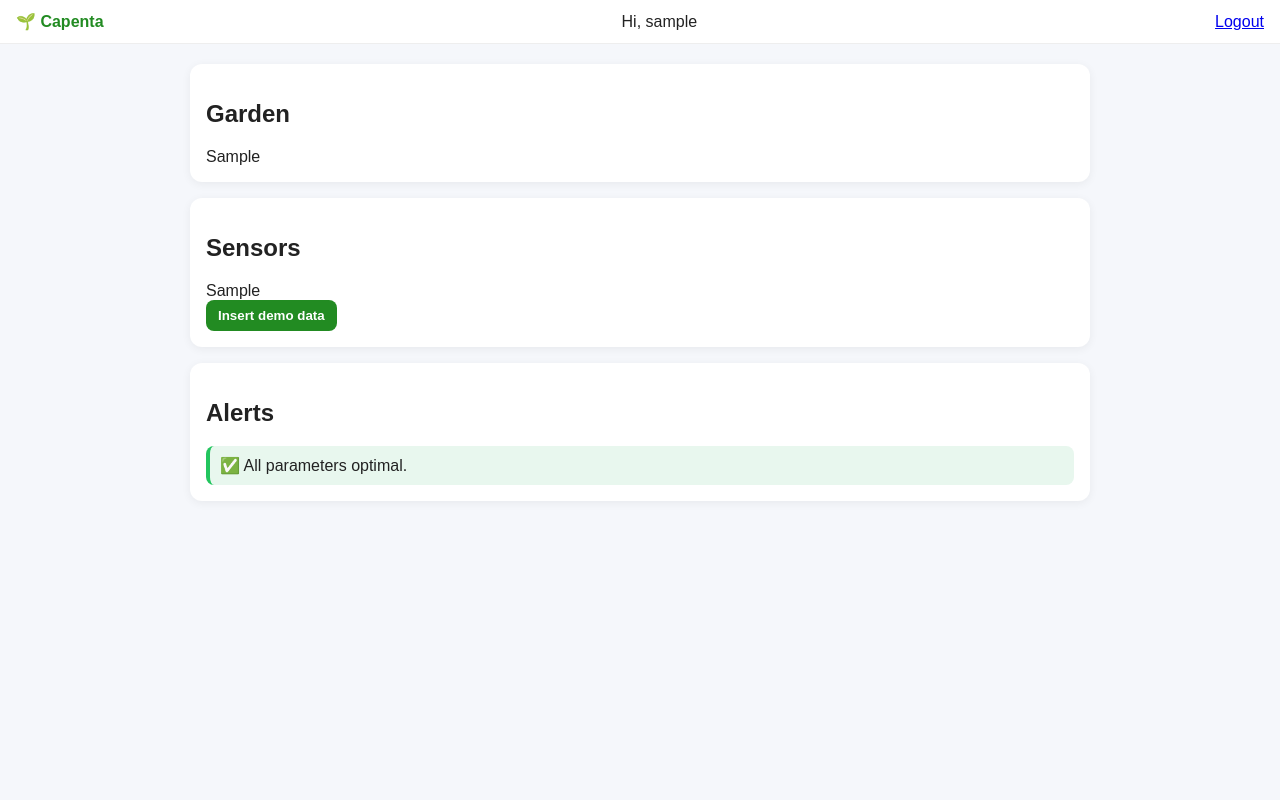
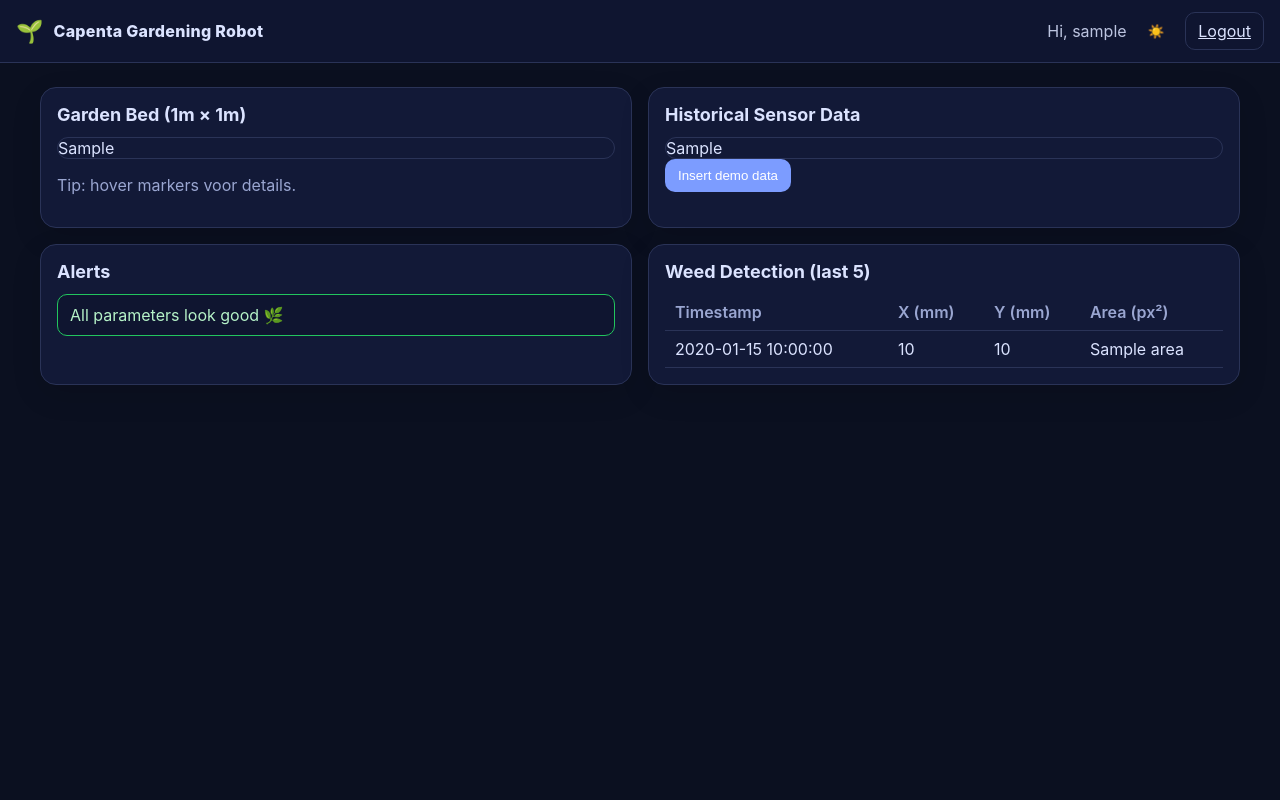
Before and after one commit to A-D-DBS-application/web-application-2025-group-43, a Flask app: template NUMBA_ONE/capenta-flask/templates/dashboard.html in a window 1280 px wide. Run offline with Flask 3, Linux system fonts and the light colour scheme; the visitor is signed in with stand-in values (Sample User, id 1); the template is opened without the code that fills it: most values are stand-ins (such as "Sample title", 1, 10 or a date in 2020); some libraries are stand-ins or nearby versions.

Commit message:
update flask1

```diff
--- a/NUMBA_ONE/capenta-flask/app.py
+++ b/NUMBA_ONE/capenta-flask/app.py
@@ -1,6 +1,7 @@
 from flask import Flask, render_template, request, redirect, url_for, session, jsonify, flash
 from datetime import timedelta
-import os, sys
+import os
+import sys
 import pandas as pd
 import plotly.graph_objects as go
 
@@ -8,71 +9,236 @@ app = Flask(__name__)
 app.secret_key = os.environ.get("FLASK_SECRET_KEY", "dev-secret-change-me")
 app.permanent_session_lifetime = timedelta(hours=6)
 
+# -----------------------
+# Session helpers
+# -----------------------
+
 def ensure_session_state():
-    if "logged_in" not in session: session["logged_in"] = False
+    if "logged_in" not in session:
+        session["logged_in"] = False
+    session.setdefault("username", "Guest")
+    session.setdefault("theme", "dark")  # "dark" of "light"
     session.setdefault("plant_data", [])
     session.setdefault("weed_data", [])
     session.setdefault("sensor_data", [])
 
-def build_garden_figure(plant_data, weed_data):
+@app.context_processor
+def inject_theme():
+    return {"theme": session.get("theme", "dark")}
+
+# -----------------------
+# Plot builders (dark-aware)
+# -----------------------
+
+def _plot_colors(is_dark: bool):
+    if is_dark:
+        return {"paper":"#0b1020","plot":"#0f1530","grid":"#2a3357","axis":"#b8c1ff"}
+    return {"paper":"#ffffff","plot":"#ffffff","grid":"#e5e7eb","axis":"#111827"}
+
+def build_garden_figure(plant_data, weed_data, is_dark: bool):
+    C = _plot_colors(is_dark)
     fig = go.Figure()
-    fig.update_layout(title="Garden Bed (1000mm x 1000mm)", width=300, height=300)
+
+    # Mooie assen + grid
+    fig.update_xaxes(range=[0,1000], dtick=100, gridcolor=C["grid"], zeroline=True, zerolinewidth=1, showline=True, linecolor=C["grid"])
+    fig.update_yaxes(range=[0,1000], dtick=100, gridcolor=C["grid"], scaleanchor="x", scaleratio=1, showline=True, linecolor=C["grid"])
+
+    # Planten (verschillende marker-symbolen op exact XY)
+    if plant_data:
+        df = pd.DataFrame(plant_data)
+        if set(["x","y"]).issubset(df.columns):
+            # zachte highlightring
+            fig.add_trace(go.Scatter(
+                x=df["x"], y=df["y"], mode="markers",
+                marker=dict(size=18, color="rgba(34,197,94,0.15)", line=dict(width=0)),
+                hoverinfo="skip", showlegend=False
+            ))
+            # echte markers
+            symbols = ["circle","square","diamond","triangle-up","hexagram"]
+            colors  = ["#86efac","#a7f3d0","#bef264","#93c5fd","#fca5a5"]
+            texts = []
+            for _,r in df.iterrows():
+                t = r.get("type","Plant")
+                texts.append(f"{t}<br>x:{float(r.get('x',0)):.0f}mm, y:{float(r.get('y',0)):.0f}mm")
+            fig.add_trace(go.Scatter(
+                x=df["x"], y=df["y"], mode="markers+text",
+                marker=dict(
+                    size=10,
+                    color=[colors[i % len(colors)] for i in range(len(df))],
+                    symbol=[symbols[i % len(symbols)] for i in range(len(df))],
+                    line=dict(color="rgba(0,0,0,0.35)" if not is_dark else "rgba(255,255,255,0.25)", width=1)
+                ),
+                textposition="top center",
+                hovertemplate="%{text}",
+                text=[p.get("type","Plant") for p in plant_data],
+                showlegend=False
+            ))
+
+    # Weeds (duidelijke rode X)
+    if weed_data:
+        wdf = pd.DataFrame(weed_data)
+        if set(["x","y"]).issubset(wdf.columns):
+            fig.add_trace(go.Scatter(
+                x=wdf["x"], y=wdf["y"], mode="markers",
+                name="Weeds",
+                marker=dict(size=10, color="#ef4444", symbol="x", line=dict(color="#ef4444", width=2)),
+                hovertemplate="Weed<br>x:%{x:.0f}mm y:%{y:.0f}mm<extra></extra>"
+            ))
+
+    fig.update_layout(
+        title="Garden Bed (1000mm × 1000mm)",
+        paper_bgcolor=C["paper"],
+        plot_bgcolor=C["plot"],
+        font=dict(color=C["axis"]),
+        margin=dict(l=20,r=20,t=50,b=20),
+        width=520, height=520,
+        legend=dict(bgcolor="rgba(0,0,0,0)"),
+    )
     return fig.to_html(full_html=False, include_plotlyjs='cdn')
 
-def build_sensor_figure(sensor_data):
-    if not sensor_data: return None
+
+def build_sensor_figure(sensor_data, is_dark: bool):
+    if not sensor_data:
+        return None
+    C = _plot_colors(is_dark)
     df = pd.DataFrame(sensor_data)
     fig = go.Figure()
-    fig.add_trace(go.Scatter(x=df['Timestamp'], y=df['Air Temp (°C)'], mode='lines', name='Air Temp (°C)'))
+
+    def add(name, color):
+        cols = set(df.columns)
+        if {"Timestamp",name}.issubset(cols):
+            fig.add_trace(go.Scatter(x=df["Timestamp"], y=df[name], mode="lines", name=name, line=dict(width=2)))
+
+    add("Air Temp (°C)",   "#f87171")
+    add("Soil Temp (°C)",  "#fb923c")
+    add("Soil Moisture (%)","#60a5fa")
+    add("Humidity (%)",    "#a78bfa")
+    add("Light (Lux)",     "#facc15")
+    add("Soil pH",         "#34d399")
+
+    fig.update_layout(
+        title="Sensor Data Over Time",
+        xaxis_title="Time",
+        yaxis_title="Value",
+        hovermode="x unified",
+        paper_bgcolor=C["paper"],
+        plot_bgcolor=C["plot"],
+        font=dict(color=C["axis"]),
+        legend=dict(orientation="h", yanchor="bottom", y=1.02, xanchor="right", x=1),
+        margin=dict(l=30,r=20,t=60,b=40),
+        height=360
+    )
+    fig.update_xaxes(gridcolor=C["grid"], linecolor=C["grid"])
+    fig.update_yaxes(gridcolor=C["grid"], linecolor=C["grid"])
     return fig.to_html(full_html=False, include_plotlyjs='cdn')
 
+
 def compute_alerts(sensor_data):
-    if not sensor_data: return []
+    if not sensor_data:
+        return []
     latest = pd.DataFrame(sensor_data).iloc[-1]
-    alerts=[]
-    if latest.get('Soil Moisture (%)', 40) < 30: alerts.append("⚠️ Low soil moisture – initiate watering!")
+    alerts = []
+    try:
+        if float(latest.get("Soil Moisture (%)", 100)) < 30:
+            alerts.append("⚠️ Low soil moisture – initiate watering!")
+        air = float(latest.get("Air Temp (°C)", 20))
+        if air > 30 or air < 10:
+            alerts.append("⚠️ Air temperature out of optimal range (10–30°C).")
+        ph = float(latest.get("Soil pH", 6.5))
+        if ph < 6 or ph > 7:
+            alerts.append("⚠️ Soil pH imbalance – consider amendments.")
+        lux = float(latest.get("Light (Lux)", 500))
+        if lux < 300:
+            alerts.append("⚠️ Low light levels – check for shading.")
+    except Exception:
+        pass
     return alerts
+
+# -----------------------
+# Routes
+# -----------------------
 
 @app.route("/", methods=["GET","POST"])
 def login():
     ensure_session_state()
-    if request.method=="POST":
-        if request.form.get("password")=="Flexers123!":
-            session["logged_in"]=True
-            session["username"]=request.form.get("username") or "Guest"
+    if request.method == "POST":
+        username = request.form.get("username","").strip() or "Guest"
+        password = request.form.get("password","")
+        if password == "Flexers123!":
+            session["logged_in"] = True
+            session["username"] = username
             return redirect(url_for("dashboard"))
-        flash("Incorrect password. Please try again.","error")
+        flash("Incorrect password. Please try again.", "error")
     if session.get("logged_in"):
         return redirect(url_for("dashboard"))
     return render_template("login.html")
-
-@app.route("/dashboard")
-def dashboard():
-    ensure_session_state()
-    if not session.get("logged_in"): return redirect(url_for("login"))
-    garden_fig=build_garden_figure(session["plant_data"],session["weed_data"])
-    sensor_fig=build_sensor_figure(session["sensor_data"])
-    alerts=compute_alerts(session["sensor_data"])
-    return render_template("dashboard.html",
-        username=session.get("username","Guest"),
-        garden_fig=garden_fig,
-        sensor_fig=sensor_fig,
-        alerts=alerts,
-        weeds=session["weed_data"][-5:])
-
-@app.route("/api/mock_seed",methods=["POST"])
-def api_mock_seed():
-    ensure_session_state()
-    session["plant_data"]=[{"type":"Tomato","x":150,"y":200}]
-    session["sensor_data"]=[{"Timestamp":"now","Air Temp (°C)":22}]
-    session["weed_data"]=[{"timestamp":"now","x":100,"y":150,"area":200}]
-    return jsonify({"status":"ok","message":"Seed data inserted."})
 
 @app.route("/logout")
 def logout():
     session.clear()
     return redirect(url_for("login"))
 
+@app.route("/set_theme", methods=["POST"])
+def set_theme():
+    ensure_session_state()
+    mode = (request.json or {}).get("mode","dark")
+    if mode not in ("dark","light"):
+        return jsonify({"status":"error","message":"invalid mode"}), 400
+    session["theme"] = mode
+    return jsonify({"status":"ok","theme":mode})
+
+@app.route("/dashboard")
+def dashboard():
+    ensure_session_state()
+    if not session.get("logged_in"):
+        return redirect(url_for("login"))
+    is_dark = (session.get("theme","dark") == "dark")
+    garden = build_garden_figure(session["plant_data"], session["weed_data"], is_dark)
+    sensor = build_sensor_figure(session["sensor_data"], is_dark)
+    alerts = compute_alerts(session["sensor_data"])
+    weeds_recent = session["weed_data"][-5:] if session["weed_data"] else []
+    return render_template("dashboard.html",
+                           garden_fig=garden,
+                           sensor_fig=sensor,
+                           alerts=alerts,
+                           weeds=weeds_recent,
+                           username=session.get("username","Guest"))
+
+@app.route("/api/mock_seed", methods=["POST"])
+def api_mock_seed():
+    ensure_session_state()
+    session["plant_data"] = [
+        {"type": "Tomato", "x": 120, "y": 180},
+        {"type": "Lettuce","x": 340, "y": 260},
+        {"type": "Carrot", "x": 520, "y": 420},
+        {"type": "Basil",  "x": 700, "y": 640},
+        {"type": "Spinach","x": 860, "y": 780},
+    ]
+    session["weed_data"] = [
+        {"timestamp":"2025-11-01 10:05:00","x":150,"y":220,"area":210},
+        {"timestamp":"2025-11-02 11:20:00","x":260,"y":360,"area":190},
+        {"timestamp":"2025-11-03 09:45:00","x":480,"y":500,"area":230},
+        {"timestamp":"2025-11-04 12:10:00","x":720,"y":660,"area":175},
+        {"timestamp":"2025-11-05 15:30:00","x":900,"y":820,"area":205},
+    ]
+    sensor_rows=[]
+    for i in range(100):
+        sensor_rows.append({
+            "Timestamp": f"2025-11-01 12:{i:02d}:00",
+            "Air Temp (°C)": 15 + (i % 10) * 0.8,
+            "Soil Temp (°C)": 14 + (i % 10) * 0.5,
+            "Soil Moisture (%)": 25 + (i % 20),
+            "Humidity (%)": 40 + (i % 30),
+            "Light (Lux)": 200 + (i % 100) * 5,
+            "Soil pH": 6.2 + ((i % 5) * 0.15)
+        })
+    session["sensor_data"] = sensor_rows
+    return jsonify({"status":"ok","message":"Seed data inserted."})
+
+# -----------------------
+# Entry
+# -----------------------
+
 if __name__ == "__main__":
-    port = int(sys.argv[1]) if len(sys.argv) > 1 else int(os.getenv("PORT", "5000"))
+    port = int(sys.argv[1]) if len(sys.argv) > 1 else int(os.getenv("PORT","5000"))
     app.run(host="127.0.0.1", port=port, debug=True)
--- a/NUMBA_ONE/capenta-flask/requirements.txt
+++ b/NUMBA_ONE/capenta-flask/requirements.txt
@@ -1,3 +1,8 @@
+cat > requirements.txt << 'EOF'
 Flask>=3.0
 pandas>=2.0
 plotly>=5.20
+EOF
+
+python -m pip install --upgrade pip setuptools wheel
+python -m pip install -r requirements.txt
--- /dev/null
+++ b/NUMBA_ONE/capenta-flask/static/app.js
@@ -0,0 +1,23 @@
+(function(){
+  const html = document.documentElement;
+  const toggle = document.getElementById('themeToggle');
+  if (!toggle) return;
+  toggle.addEventListener('click', async () => {
+    const next = html.classList.contains('dark') ? 'light' : 'dark';
+    try{
+      const res = await fetch('/set_theme', {
+        method:'POST',
+        headers:{'Content-Type':'application/json'},
+        body: JSON.stringify({mode: next})
+      });
+      const data = await res.json();
+      if (data.status === 'ok') {
+        if (next === 'dark') html.classList.add('dark');
+        else html.classList.remove('dark');
+        toggle.textContent = next === 'dark' ? '🌙' : '☀️';
+      }
+    }catch(e){
+      console.warn('theme toggle failed', e);
+    }
+  });
+})();
--- a/NUMBA_ONE/capenta-flask/static/style.css
+++ b/NUMBA_ONE/capenta-flask/static/style.css
@@ -1,17 +1,96 @@
-body{font-family:Arial,Helvetica,sans-serif;margin:0;background:#f5f7fb;color:#222}
-.topbar{display:flex;gap:12px;align-items:center;justify-content:space-between;padding:12px 16px;background:#fff;border-bottom:1px solid #eee}
-.title{font-weight:800;color:#228B22}
-.container{max-width:900px;margin:20px auto;padding:0 12px;display:grid;gap:16px}
-.card{background:#fff;border-radius:12px;padding:16px;box-shadow:0 2px 10px rgba(0,0,0,.06)}
-.plot-wrapper{overflow:auto}
-.btn{background:#228B22;color:#fff;border:none;border-radius:8px;padding:8px 12px;cursor:pointer;font-weight:600}
-.info{background:#eef6ff;border-left:4px solid #3b82f6;padding:10px;border-radius:8px}
-.ok{background:#e8f7ee;border-left:4px solid #22c55e;padding:10px;border-radius:8px}
-.alert{background:#fff3cd;border-left:4px solid #f59e0b;padding:8px;border-radius:8px;margin:8px 0}
-.alerts{list-style:none;padding:0;margin:0}
-.login-body{min-height:100vh;display:flex;align-items:center;justify-content:center;background:#eef2f7}
-.login-card{width:100%;max-width:420px;background:#fff;padding:24px;border-radius:16px;box-shadow:0 10px 30px rgba(0,0,0,.1)}
-.login-title{margin:0 0 .5rem;color:#228B22}
-.login-input{width:100%;padding:12px;margin-bottom:10px;border:1px solid #ddd;border-radius:8px}
-.login-button{width:100%;padding:12px;border:none;border-radius:8px;background:#228B22;color:#fff;font-weight:700;cursor:pointer}
-.flash-error{background:#fee2e2;border-left:4px solid #ef4444;padding:10px;border-radius:8px;margin-bottom:10px}
+:root{
+  --bg:#0b1020;
+  --bg-soft:#0f1530;
+  --card:#121937;
+  --text:#dbe3ff;
+  --muted:#9aa6d1;
+  --accent:#7c9cff;
+  --accent-2:#34d399;
+  --warn:#f59e0b;
+  --ok:#22c55e;
+  --border:#2a3357;
+}
+:root.light{
+  --bg:#f6f7fb;
+  --bg-soft:#ffffff;
+  --card:#ffffff;
+  --text:#0f172a;
+  --muted:#475569;
+  --accent:#3b82f6;
+  --accent-2:#16a34a;
+  --warn:#d97706;
+  --ok:#16a34a;
+  --border:#e5e7eb;
+}
+html,body{height:100%}
+html,body{margin:0;padding:0;background:var(--bg);color:var(--text);font-family:Inter,system-ui,Segoe UI,Roboto,Helvetica,Arial,sans-serif}
+
+/* Dark class on <html> toggles root palette */
+html.dark{ }
+html.dark :root{}
+html.dark{ }
+html:not(.dark){ }
+html:not(.dark){ }
+html:not(.dark){ }
+html:not(.dark){ }
+
+/* Topbar */
+.topbar{
+  position:sticky;top:0;z-index:20;display:flex;align-items:center;gap:12px;
+  padding:12px 16px;background:var(--bg-soft);border-bottom:1px solid var(--border)
+}
+.brand{display:flex;align-items:center;gap:10px}
+.logo{font-size:22px}
+.brand-title{font-weight:800;letter-spacing:.3px}
+.spacer{flex:1}
+.topbar-actions{display:flex;align-items:center;gap:8px}
+.username{opacity:.85}
+.btn{border:1px solid var(--border);background:transparent;color:var(--text);padding:8px 12px;border-radius:10px;cursor:pointer}
+.btn:hover{border-color:var(--accent)}
+.btn-primary{background:var(--accent);color:white;border-color:transparent}
+.btn-ghost{border-color:transparent}
+.btn-outline{}
+
+/* Layout */
+.container{max-width:1200px;margin:24px auto;padding:0 16px;display:grid;gap:16px}
+.grid{display:grid;gap:16px}
+.grid-2{grid-template-columns:repeat(2, minmax(0,1fr))}
+@media (max-width: 960px){ .grid-2{grid-template-columns:1fr} }
+
+.card{
+  background:var(--card);border:1px solid var(--border);border-radius:16px;
+  padding:16px;box-shadow:0 10px 30px rgba(0,0,0,.12)
+}
+.card-center{max-width:480px;margin:60px auto}
+
+/* Typography */
+.h1{font-size:24px;margin:0 0 8px}
+.h2{font-size:18px;margin:0 0 12px}
+.muted{color:var(--muted)}
+
+/* Form */
+.form{display:grid;gap:10px;margin-top:12px}
+.label{font-size:13px;color:var(--muted)}
+.input{background:var(--bg-soft);color:var(--text);border:1px solid var(--border);border-radius:10px;padding:10px}
+.input:focus{outline:none;border-color:var(--accent)}
+
+/* Table */
+.table-wrap{overflow:auto}
+.table{width:100%;border-collapse:collapse}
+.table th,.table td{padding:8px 10px;border-bottom:1px solid var(--border);text-align:left}
+.table thead th{font-weight:600;color:var(--muted)}
+
+/* Alerts */
+.alert{padding:10px 12px;border-radius:10px;border:1px solid var(--border);background:var(--bg-soft)}
+.alert.warn{border-color:var(--warn);color:#f8dfa6}
+.alert.ok{border-color:var(--ok);color:#b6f3c8}
+.alert.info{border-color:var(--accent);color:#b8c7ff}
+.alert.error{border-color:#ef4444;color:#fecaca}
+
+/* Plots */
+.plot{border-radius:12px;border:1px solid var(--border);overflow:auto}
+
+/* Light mode mapping */
+html:not(.dark){ }
+html:not(.dark) :root{ }
+html:not(.dark){ }
--- /dev/null
+++ b/NUMBA_ONE/capenta-flask/templates/base.html
@@ -0,0 +1,35 @@
+<!doctype html>
+<html lang="en" class="{{ 'dark' if theme=='dark' else '' }}">
+<head>
+  <meta charset="utf-8">
+  <title>{% block title %}Capenta{% endblock %}</title>
+  <meta name="viewport" content="width=device-width, initial-scale=1">
+  <link href="{{ url_for('static', filename='style.css') }}" rel="stylesheet">
+  {% block head_extra %}{% endblock %}
+</head>
+<body>
+  <header class="topbar">
+    <div class="brand">
+      <span class="logo">🌱</span>
+      <span class="brand-title">Capenta Gardening Robot</span>
+    </div>
+    <div class="spacer"></div>
+    <div class="topbar-actions">
+      {% if session.get('logged_in') %}
+        <span class="username">Hi, {{ session.get('username','Guest') }}</span>
+        <button id="themeToggle" class="btn btn-ghost" type="button" aria-label="Toggle theme">
+          {{ '🌙' if theme=='dark' else '☀️' }}
+        </button>
+        <a class="btn btn-outline" href="{{ url_for('logout') }}">Logout</a>
+      {% endif %}
+    </div>
+  </header>
+
+  <main class="container">
+    {% block content %}{% endblock %}
+  </main>
+
+  <script src="{{ url_for('static', filename='app.js') }}"></script>
+  {% block body_extra %}{% endblock %}
+</body>
+</html>
--- a/NUMBA_ONE/capenta-flask/templates/dashboard.html
+++ b/NUMBA_ONE/capenta-flask/templates/dashboard.html
@@ -1,27 +1,78 @@
-<!doctype html><html><head>
-<meta charset="utf-8"><meta name="viewport" content="width=device-width, initial-scale=1">
-<title>Capenta Dashboard</title>
-<link href="{{ url_for('static', filename='style.css') }}" rel="stylesheet">
-<script src="https://cdn.plot.ly/plotly-latest.min.js"></script>
-</head><body>
-<header class="topbar"><div class="title">🌱 Capenta</div><div>Hi, {{ username }}</div><a href="{{ url_for('logout') }}">Logout</a></header>
-<main class="container">
-<section class="card"><h2>Garden</h2><div class="plot-wrapper">{{ garden_fig|safe }}</div></section>
-<section class="card"><h2>Sensors</h2>
-{% if sensor_fig %}<div class="plot-wrapper">{{ sensor_fig|safe }}</div>{% else %}<div class="info">No sensor data yet. Use the seed button.</div>{% endif %}
-<form onsubmit="seed(); return false;"><button class="btn" type="submit">Insert demo data</button></form>
+{% extends "base.html" %}
+{% block title %}Capenta — Dashboard{% endblock %}
+{% block head_extra %}
+  <script src="https://cdn.plot.ly/plotly-latest.min.js"></script>
+{% endblock %}
+
+{% block content %}
+<section class="grid grid-2">
+  <div class="card">
+    <h2 class="h2">Garden Bed (1m × 1m)</h2>
+    <div class="plot">{{ garden_fig|safe }}</div>
+    <p class="muted">Tip: hover markers voor details.</p>
+  </div>
+
+  <div class="card">
+    <h2 class="h2">Historical Sensor Data</h2>
+    {% if sensor_fig %}
+      <div class="plot">{{ sensor_fig|safe }}</div>
+    {% else %}
+      <div class="alert info">No data yet. Use the seed button.</div>
+    {% endif %}
+    <button id="seedBtn" class="btn btn-primary" type="button">Insert demo data</button>
+  </div>
 </section>
-<section class="card"><h2>Alerts</h2>
-{% if alerts and alerts|length>0 %}<ul class="alerts">{% for a in alerts %}<li class="alert">{{ a }}</li>{% endfor %}</ul>
-{% else %}<div class="ok">✅ All parameters optimal.</div>{% endif %}
+
+<section class="grid grid-2">
+  <div class="card">
+    <h2 class="h2">Alerts</h2>
+    {% if alerts and alerts|length > 0 %}
+      <ul class="list">
+        {% for a in alerts %}<li class="alert warn">{{ a }}</li>{% endfor %}
+      </ul>
+    {% else %}
+      <div class="alert ok">All parameters look good 🌿</div>
+    {% endif %}
+  </div>
+
+  <div class="card">
+    <h2 class="h2">Weed Detection (last 5)</h2>
+    {% if weeds and weeds|length > 0 %}
+      <div class="table-wrap">
+        <table class="table">
+          <thead>
+            <tr><th>Timestamp</th><th>X (mm)</th><th>Y (mm)</th><th>Area (px²)</th></tr>
+          </thead>
+          <tbody>
+            {% for w in weeds %}
+              <tr>
+                <td>{{ w.timestamp }}</td>
+                <td>{{ "%.0f"|format(w.x) }}</td>
+                <td>{{ "%.0f"|format(w.y) }}</td>
+                <td>{{ w.area }}</td>
+              </tr>
+            {% endfor %}
+          </tbody>
+        </table>
+      </div>
+    {% else %}
+      <div class="alert info">No weeds detected yet.</div>
+    {% endif %}
+  </div>
 </section>
-</main>
+{% endblock %}
+
+{% block body_extra %}
 <script>
-async function seed(){
-  try{
-    const r=await fetch("{{ url_for('api_mock_seed') }}",{method:"POST"});
-    const d=await r.json(); alert(d.message||"seeded"); location.reload();
-  }catch(e){ alert("failed"); }
-}
+document.getElementById('seedBtn')?.addEventListener('click', async () => {
+  try {
+    const res = await fetch("{{ url_for('api_mock_seed') }}", { method: "POST" });
+    const data = await res.json();
+    alert(data.message || "Seeded");
+    window.location.reload();
+  } catch (e) {
+    alert("Seeding failed");
+  }
+});
 </script>
-</body></html>
+{% endblock %}
```
Also changed, not shown: NUMBA_ONE/capenta-flask/templates/login.html (+21 -14 lines).
